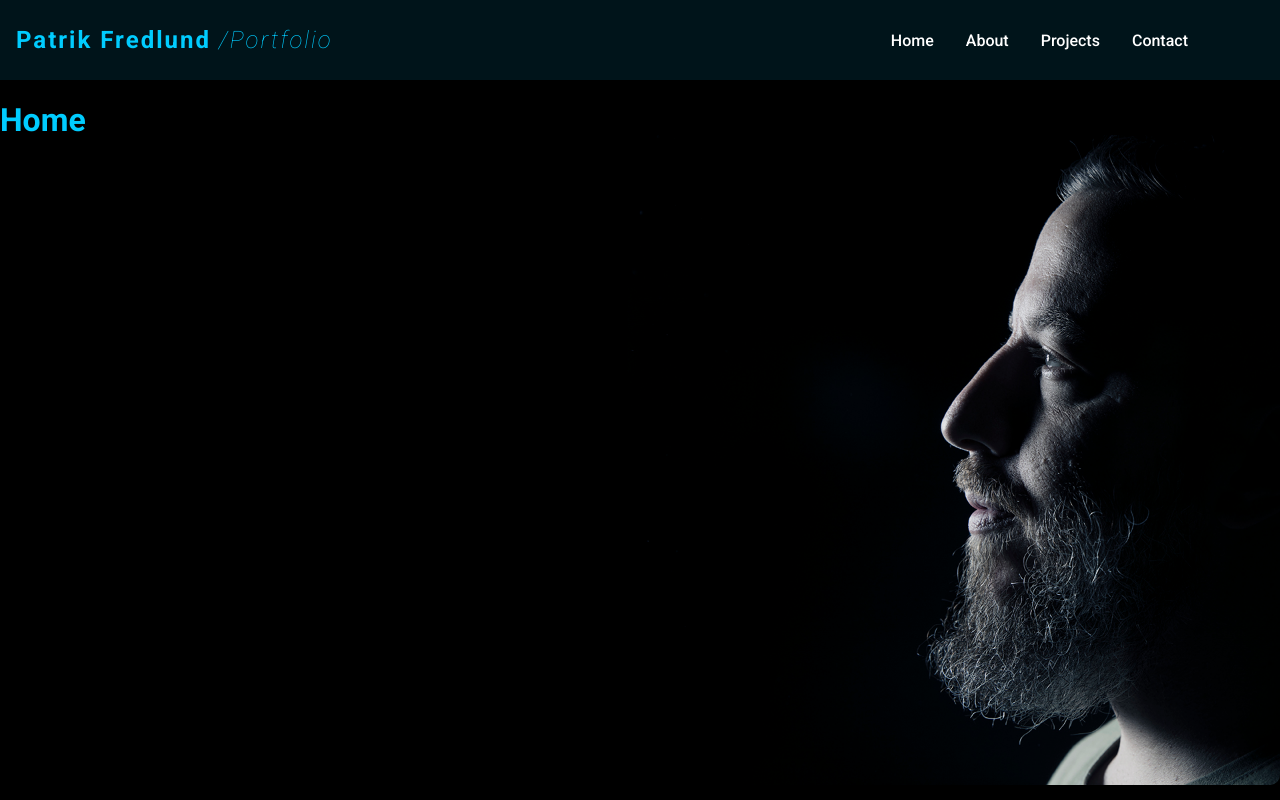
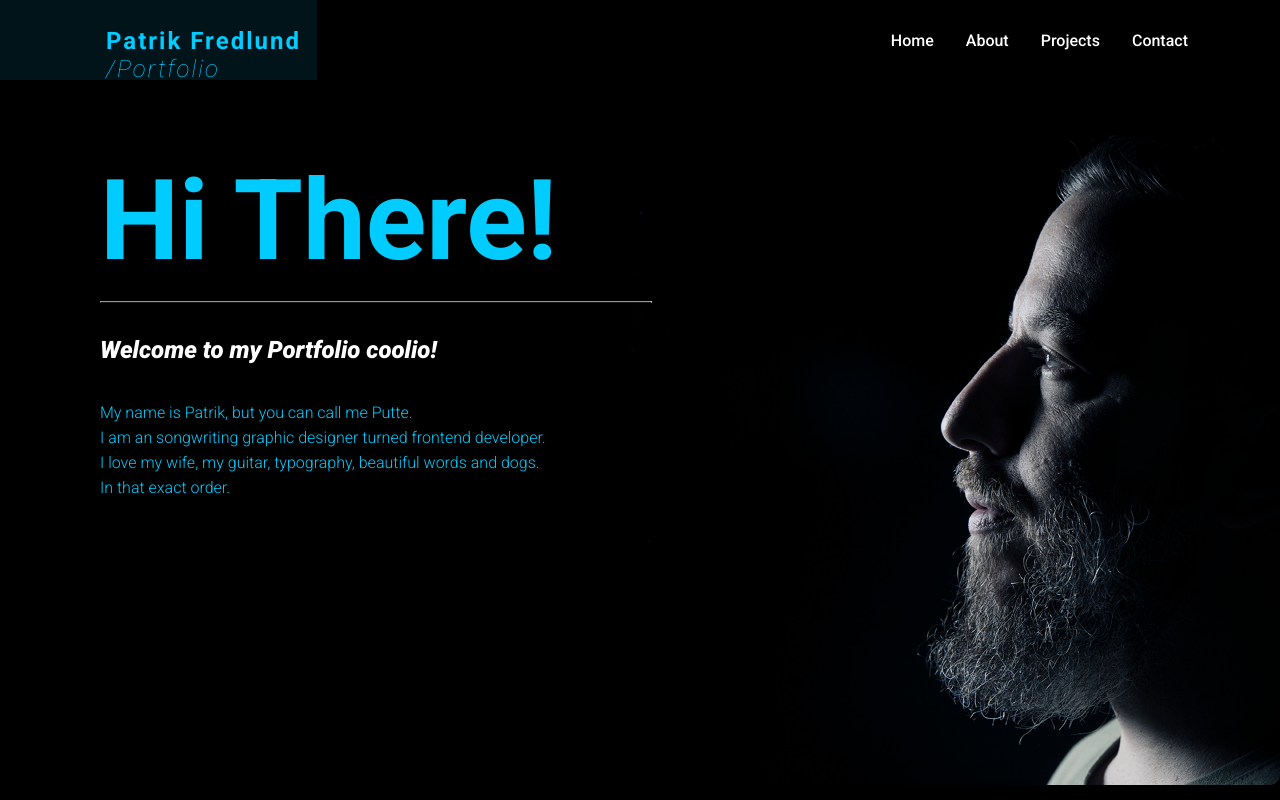
Before and after one commit to patrik-fredlund/pfredlund_portfolio, a React (Create React App) app: page / in a window 1280 px wide. Built offline with nearby package versions, Linux system fonts and the light colour scheme.

Commit message:
added content on Home.js

```diff
--- a/src/App.css
+++ b/src/App.css
@@ -56,3 +56,52 @@ body {
   opacity: 0.9;
   z-index: -1;
 }
+
+.homeContainer {
+  /* border: 1px solid green; */
+  display: flex;
+  flex-direction: column;
+}
+
+.hello {
+  /* border: 1px solid lightblue; */
+
+  display: flex;
+  font-size: 7rem;
+  padding-left: 100px;
+  /* @media screen and (max-width: 768px) {
+    padding-left: 100px;
+    font-size: 2rem;
+  } */
+}
+
+.line {
+  display: flex;
+  border-bottom: 1px solid rgba(255, 255, 255, 0.084);
+  width: 550px;
+  margin-top: -60px;
+  margin-left: 100px;
+
+  /* height: 30px;
+  border-style: solid;
+  border-color: #8c8b8b;
+  border-width: 1px 1px 0 0;
+  border-radius: 200px;  */
+}
+
+.welcome {
+  /* border: 1px solid red; */
+  padding-left: 100px;
+  color: white;
+  padding-top: 5px;
+  padding-bottom: -50px;
+  font-style: italic;
+}
+
+.info {
+  padding-left: 100px;
+  padding-top: -200px;
+  max-width: 500px;
+  font-weight: 300;
+  line-height: 25px;
+}
--- a/src/Navbar/Navbar.js
+++ b/src/Navbar/Navbar.js
@@ -18,9 +18,11 @@ function Navbar() {
     <>
       <Nav>
         <NavLink to='/'>
+          <div className='logoContainer'>
           <h2 className='logo'>
             Patrik Fredlund <span className='portfolio'>/Portfolio</span>
           </h2>
+          </div>
         </NavLink>
         <Bars />
         <NavMenu>
--- a/src/Navbar/NavbarElements.js
+++ b/src/Navbar/NavbarElements.js
@@ -12,11 +12,19 @@ export const Nav = styled.nav`
   padding-right: 100px;
   font-family: 'Roboto';
 
-  &:hover {
+  /* &:hover {
     transition: all 0.2s ease-in-out;
-    background: #00141a;
+    background: #00141a; */
   }
+  & .logoContainer {
+    display: flex;
+    flex-direction: column;
+    padding-top: 30px;
+
+  }
+
   & .portfolio {
+    display: flex;
     font-weight: 100;
     font-style: italic;
   }
@@ -43,6 +51,7 @@ export const NavLink = styled(Link)`
 
   & .logo {
     letter-spacing: 2px;
+    padding-left: 90px;
   }
 `;
 
@@ -70,25 +79,26 @@ export const NavMenu = styled.div`
     display: none;
   }
 `;
-export const NavBtn = styled.nav`
-  display: flex;
-  align-items: center;
-  margin-right: 24px;
-`;
-export const NavBtnLink = styled(Link)`
-  border-radius: 4px;
-  background: #256ce1;
-  padding: 10px 22px;
-  color: #fff;
-  border: none;
-  outline: none;
-  cursor: pointer;
-  transition: all 0.2s ease-in-out;
-  text-decoration: none;
+// export const NavBtn = styled.nav`
+//   display: flex;
+//   align-items: center;
+//   margin-right: 24px;
+// `;
 
-  &:hover {
-    transition: all 0.2s ease-in-out;
-    background: #fff;
-    color: #00ccff;
-  }
-`;
+// export const NavBtnLink = styled(Link)`
+//   border-radius: 4px;
+//   background: #256ce1;
+//   padding: 10px 22px;
+//   color: #fff;
+//   border: none;
+//   outline: none;
+//   cursor: pointer;
+//   transition: all 0.2s ease-in-out;
+//   text-decoration: none;
+
+//   &:hover {
+//     transition: all 0.2s ease-in-out;
+//     background: #fff;
+//     color: #00ccff;
+//   }
+// `;
--- a/src/Pages/Home.js
+++ b/src/Pages/Home.js
@@ -1,7 +1,14 @@
 
 
 function Home() {
-  return <h1>Home</h1>;
+  return (
+    <div className='homeContainer'>
+<h1 className='hello'>Hi There!</h1>
+<hr className='line'></hr>
+<h2 className='welcome'>Welcome to my Portfolio coolio!</h2>
+<p className='info'>My name is Patrik, but you can call me Putte.<br></br>I am an songwriting graphic designer turned frontend developer.<br></br> I love my wife, my guitar, typography, beautiful words and dogs.<br></br> In that exact order.</p>
+</div>
+  )
 }
 
 export default Home;
```
